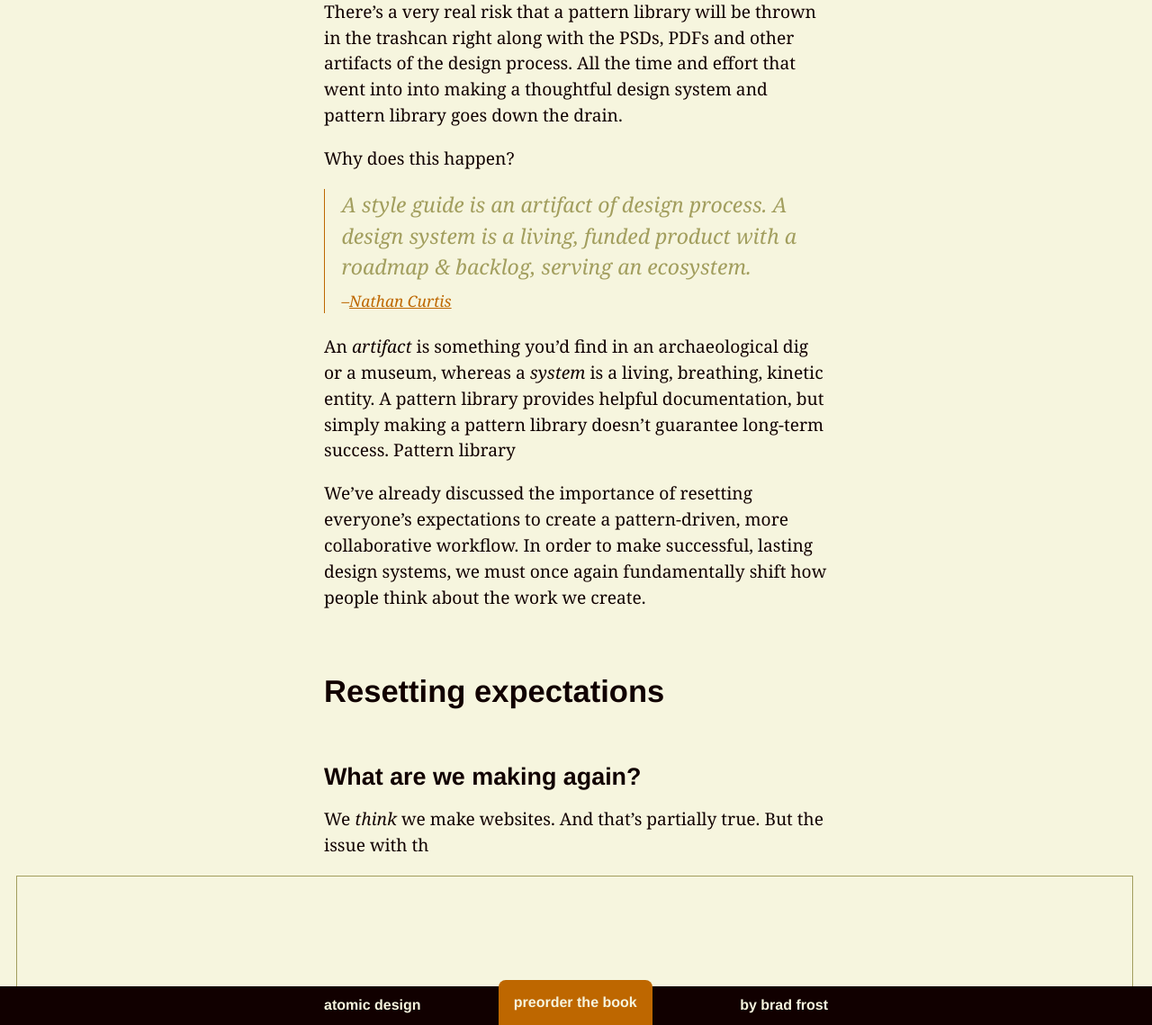
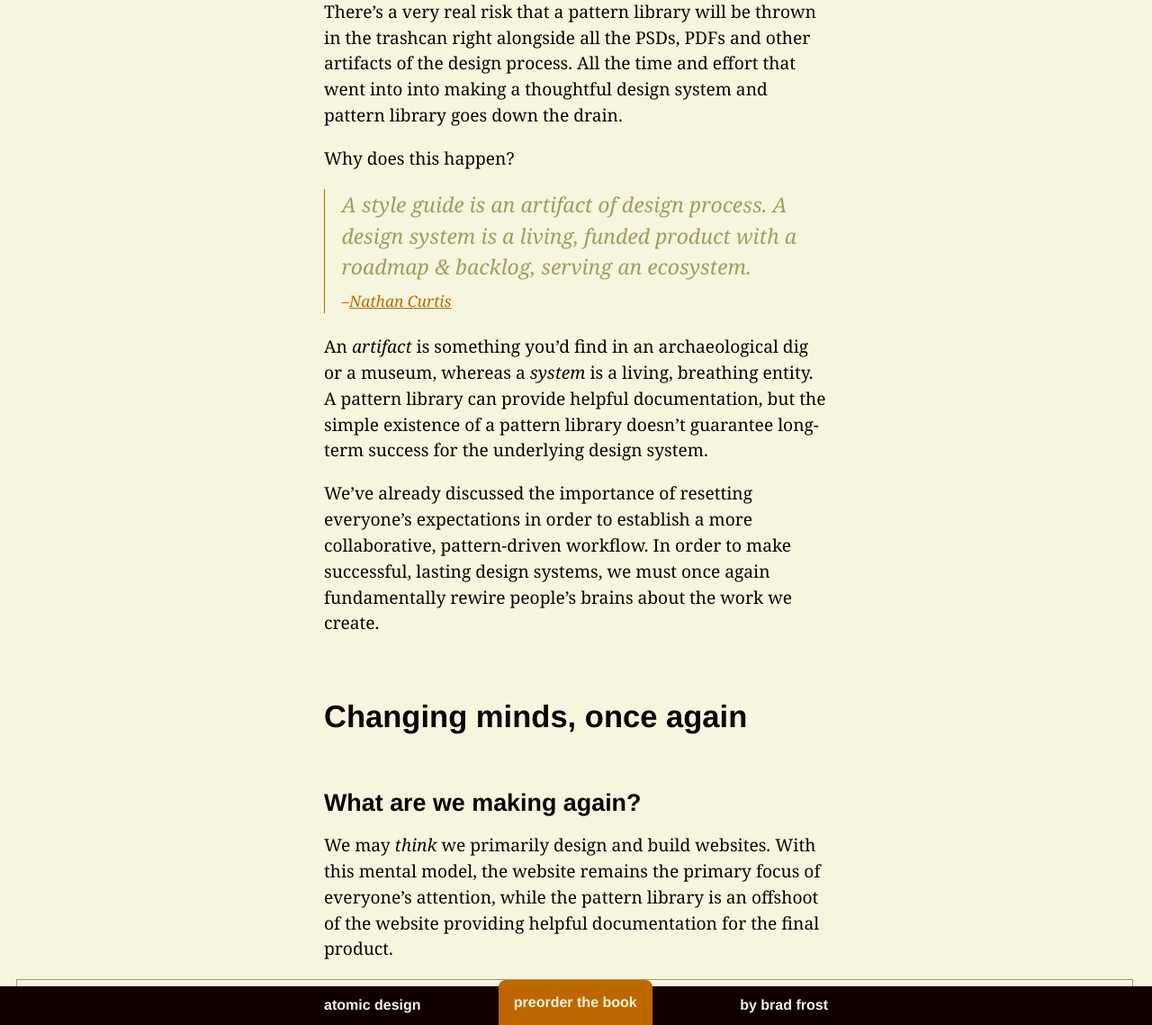
Before and after one commit to bradfrost/atomic-design, a Jekyll site: the page built from chapter-5.md, in a window 1280 px wide and 1400 px high, scrolled down 714 px. Shown: the part 261-1400 px from the top of the window at 90% size. Built offline with Jekyll 4.4.1, drawn with Linux system fonts in a browser that asks for light colours; some of the changed text lies outside the part shown.

Commit message:
Chapter 5 draft
Changing mentalities

```diff
--- a/chapter-5.md
+++ b/chapter-5.md
@@ -11,36 +11,40 @@ Not quite.
 
 {% include figure.html src="../images/content/trash-can.jpg" caption="" %}
 
-There's a very real risk that a pattern library will be thrown in the trashcan right along with the PSDs, PDFs and other artifacts of the design process. All the time and effort that went into into making a thoughtful design system and pattern library goes down the drain.
+There's a very real risk that a pattern library will be thrown in the trashcan right alongside all the PSDs, PDFs and other artifacts of the design process. All the time and effort that went into into making a thoughtful design system and pattern library goes down the drain.
 
 Why does this happen?
 
 > A style guide is an artifact of design process. A design system is a living, funded product with a roadmap & backlog, serving an ecosystem. <cite>[Nathan Curtis](https://twitter.com/nathanacurtis/status/656829204235972608)</cite>
 
-An *artifact* is something you'd find in an archaeological dig or a museum, whereas a *system* is a living, breathing, kinetic entity. A pattern library provides helpful documentation, but simply making a pattern library doesn't guarantee long-term success. Pattern library
+An *artifact* is something you'd find in an archaeological dig or a museum, whereas a *system* is a living, breathing entity. A pattern library can provide helpful documentation, but the simple existence of a pattern library doesn't guarantee long-term success for the underlying design system.
 
-We've already discussed the importance of resetting everyone's expectations to create a pattern-driven, more collaborative workflow. In order to make successful, lasting design systems, we must once again fundamentally shift how people think about the work we create.
+We've already discussed the importance of resetting everyone's expectations in order to establish a more collaborative, pattern-driven workflow. In order to make successful, lasting design systems, we must once again fundamentally rewire people's brains about the work we create.
 
-## Resetting expectations
+## Changing minds, once again
 
 ### What are we making again?
-We *think* we make websites. And that's partially true. But the issue with th
+We may *think* we primarily design and build websites. With this mental model, the website remains the primary focus of everyone's attention, while the pattern library is an offshoot of the website providing helpful documentation for the final product.
 
 {% include figure.html src="../images/content/workflow-website-first.png" caption="" %}
 
-With this approach, the website remains the primary focus of attention. The pattern library is an offshoot of the website. But you can almost see that pattern library breaking off and fading into the abyss. This is what tends to happen without a fundamental shift in how we think about our longterm design process.
+With this mentality, you can almost see that pattern library snapping off and fading into the abyss. **Once the pattern library ceases to reflect the current state of the live website, it becomes obsolete**. And once the pattern library managing the design system is no longer relevant, the maintenance process for the website devolves into a cluster of hotfixes and ad hoc changes, ruining all then thoughtfulness that went into creating   the original design system.
 
-Rather than .One of the most fundamental shifts in how we think is around what it is we're building. The website becomes one instantiation of
+In order to successfully maintain a successful design system, we must fundamentally shift our mentality around just what it is we’re creating. Rather than thinking our primary responsibility
 
 {% include figure.html src="../images/content/workflow-system-first.png" caption="" %}
+
+Friction can be friendly.
 
 ### Done and done
 One essential expectation to reset is the concept of *done*. Print and other physical mediums involve creating tangible objects that have a sense of finality to them. That simply doesn't exist in the digital world. The ephemeral nature of the Web means that changes can happen  is something that needs to be extolled to your clients, colleagues, and stakeholders. If we're to create living design systems, we need to recognize that the Web is never done, and that our work can and should be constantly evolved and improved upon over time.
 
 - Scope of work.
-- Build contracts that revisit
+- Build contracts that revisit the design system
+- Anna Debenham (find link to Styleguides podcast episode where Anna talks about building in )
 
 ## Maintainable Design Systems
+
 
 ### Make It Maintainable
 - Don't let it die on the vine and become obsolete
```
Also changed, not shown: other parts of chapter-5.md (+1 -1 lines), 2 other files.
